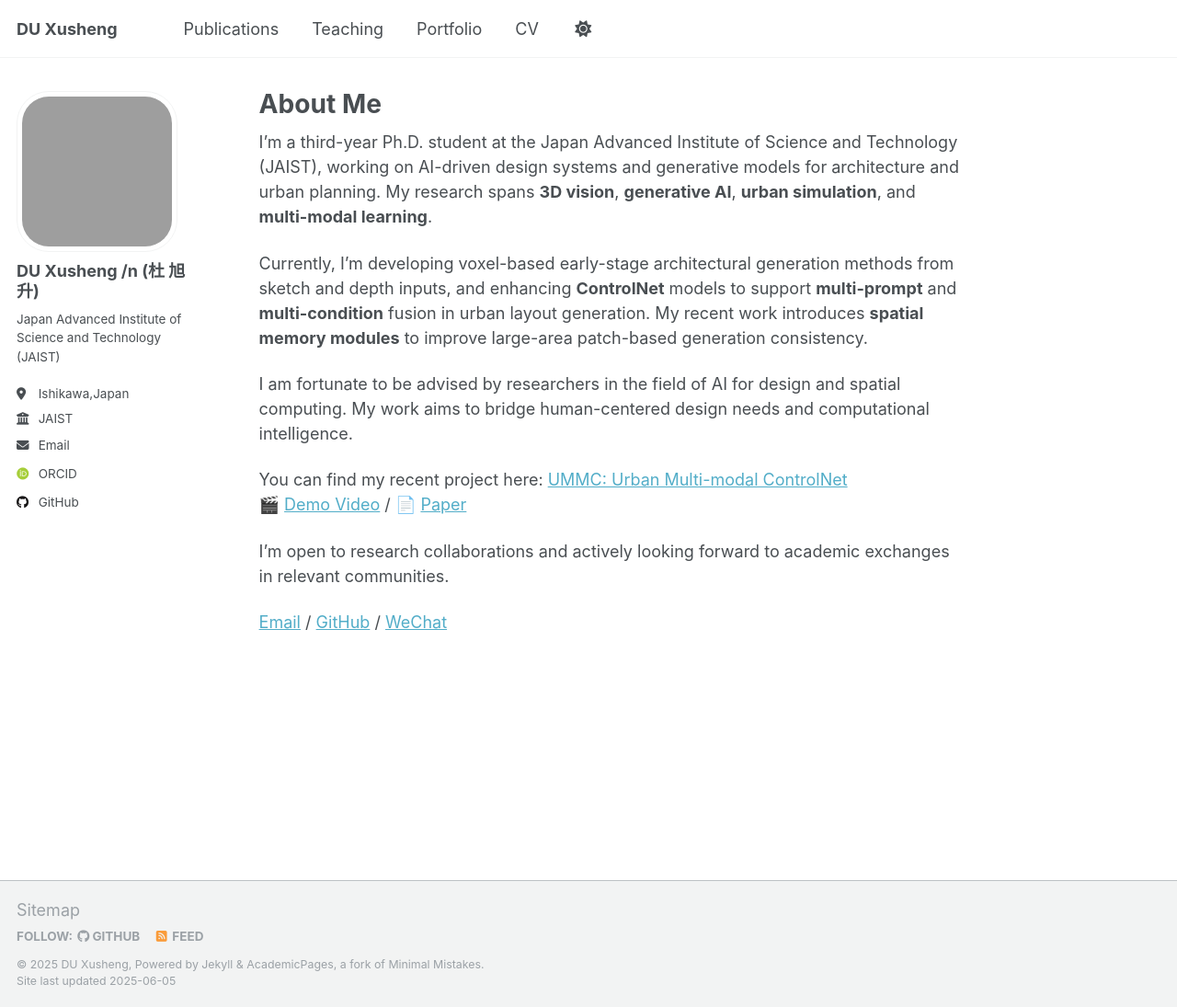
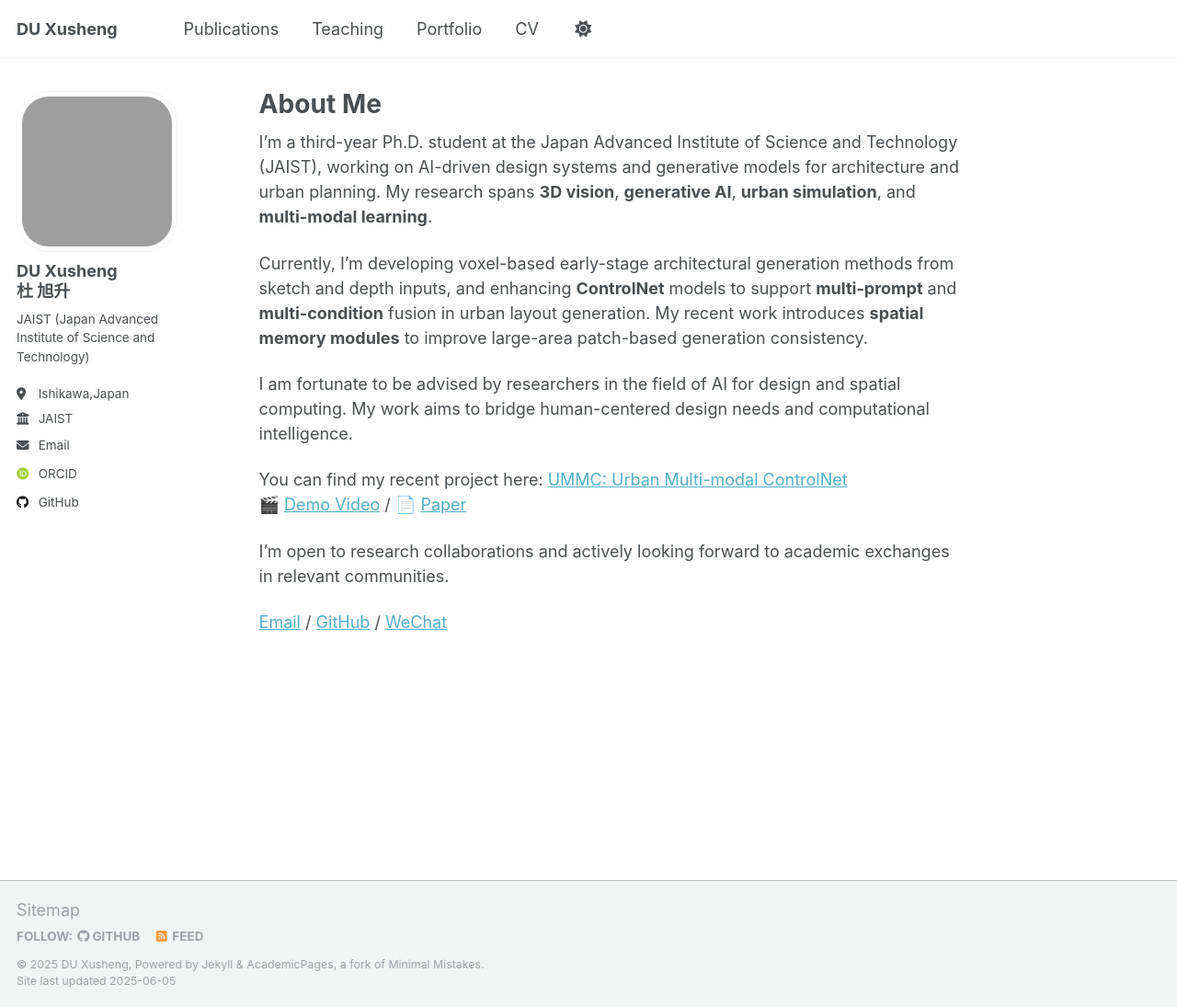
Before and after one commit to ToKyokushou/ToKyokushou.github.io, a Jekyll site: the page built from _pages/about.md, in a window 1280 px wide and 1095 px high. Shown: the whole window at 92% size. Built offline with Jekyll 4.4.1, drawn with Linux system fonts in a browser that asks for light colours; some web fonts are replaced.

```diff
--- a/_config.yml
+++ b/_config.yml
@@ -23,9 +23,9 @@ repository               : "ToKyokushou/ToKyokushou.github.io"
 author:
   # Biographic information
   avatar           : "self-image.png"
-  name             : "DU Xusheng /n (杜 旭升)"
+  name             : "DU Xusheng <br> 杜 旭升"
   pronouns         : # example: "she/her"
-  bio              : "Japan Advanced Institute of Science and Technology (JAIST)"
+  bio              : "JAIST (Japan Advanced Institute of Science and Technology)"
   location         : "Ishikawa,Japan"
   employer         : "JAIST"
   uri              : # URL
```
